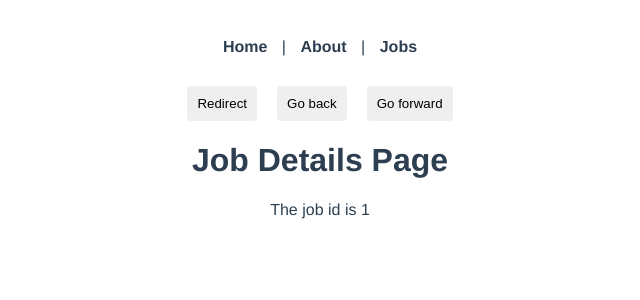
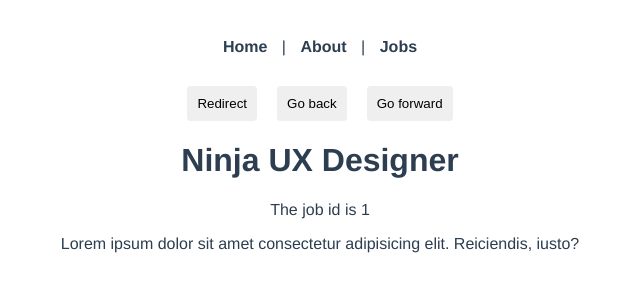
Before and after one commit to shahidsarker/vue-ninja-jobs, a Vue app: page /jobs/1 in a window 1280 px wide. Shown: the top 300 px of the page, without its empty margins (320-960 px from the left). Built offline with nearby package versions, Linux system fonts and the light colour scheme; data requests are answered from the project's data file.

Commit message:
loading data with fetch api

```diff
--- a/src/views/jobs/JobDetails.vue
+++ b/src/views/jobs/JobDetails.vue
@@ -1,16 +1,28 @@
 <template>
-  <h1>Job Details Page</h1>
-  The job id is {{ id }}
+  <div v-if="job">
+    <h1>{{ job.title }}</h1>
+    The job id is {{ id }}
+    <p>{{ job.details }}</p>
+  </div>
+  <div v-else>
+    <p>Loading job details...</p>
+  </div>
 </template>
 
 <script>
 export default {
   props: ["id"],
-  //   data() {
-  //     return {
-  //       id: this.$route.params.id,
-  //     };
-  //   },
+  data() {
+    return {
+      job: null,
+    };
+  },
+  mounted() {
+    fetch("http://localhost:3000/jobs/" + this.id)
+      .then((res) => res.json())
+      .then((data) => (this.job = data))
+      .catch((err) => console.log(err));
+  },
 };
 </script>
 
--- a/src/views/jobs/Jobs.vue
+++ b/src/views/jobs/Jobs.vue
@@ -1,37 +1,27 @@
 <template>
   <h1>Jobs</h1>
-  <div v-for="job in jobs" :key="job.id" class="job">
-    <router-link :to="{ name: 'JobDetails', params: { id: job.id } }">
-      <h2>{{ job.title }}</h2>
-    </router-link>
+  <div v-if="jobs.length">
+    <div v-for="job in jobs" :key="job.id" class="job">
+      <router-link :to="{ name: 'JobDetails', params: { id: job.id } }">
+        <h2>{{ job.title }}</h2>
+      </router-link>
+    </div>
   </div>
+  <div v-else><p>Loading jobs...</p></div>
 </template>
 
 <script>
 export default {
   data() {
     return {
-      jobs: [
-        {
-          title: "Ninja UX Designer",
-          id: 1,
-          details:
-            "Lorem ipsum dolor sit amet consectetur adipisicing elit. Reiciendis, iusto?",
-        },
-        {
-          title: "Ninja Web Developer",
-          id: 2,
-          details:
-            "Lorem ipsum dolor sit amet consectetur, adipisicing elit. Neque molestias consequuntur dignissimos obcaecati! Labore.",
-        },
-        {
-          title: "Ninja Vue Developer",
-          id: 3,
-          details:
-            "Lorem ipsum dolor sit amet, consectetur adipisicing elit. Nemo.",
-        },
-      ],
+      jobs: [],
     };
+  },
+  mounted() {
+    fetch("http://localhost:3000/jobs")
+      .then((res) => res.json())
+      .then((data) => (this.jobs = data))
+      .catch((err) => console.log(err));
   },
 };
 </script>
```
